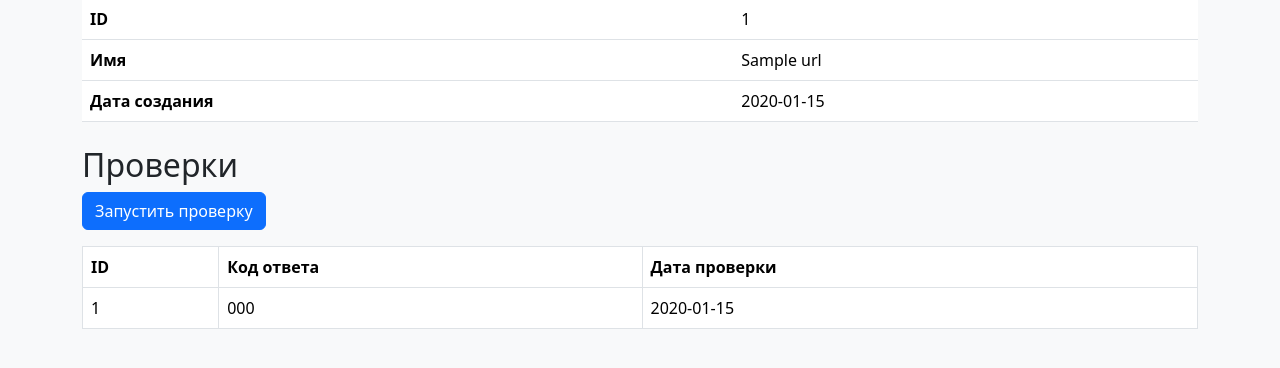
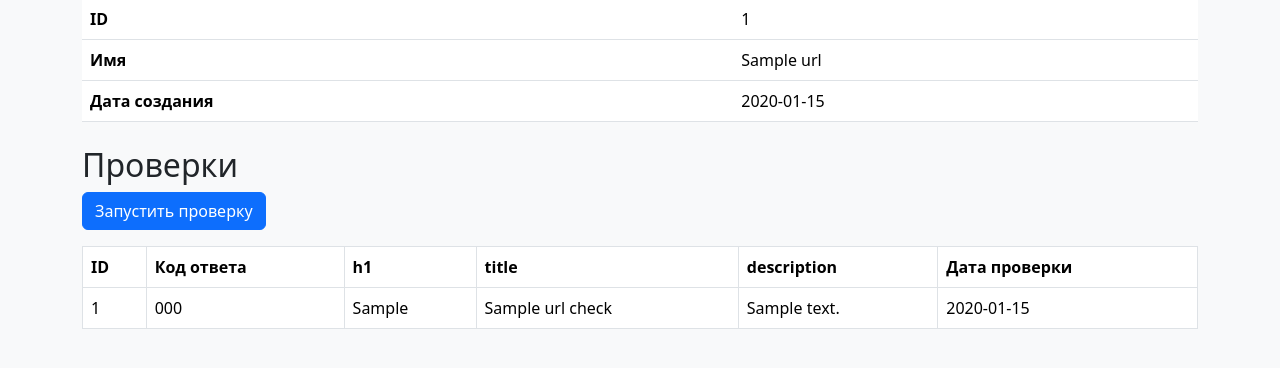
Before and after one commit to VVP04/python-project-83, a Flask app: page /urls/1 in a window 1280 px wide. Shown: the part 153-521 px from the top of the page. Run offline with Flask 3, Linux system fonts and the light colour scheme; a database or web service that is not in the repository returns one stand-in record (values such as "Sample title"); some libraries are stand-ins or nearby versions.

Commit message:
feat: add SEO analysis (h1, title, description)

```diff
--- a/page_analyzer/app.py
+++ b/page_analyzer/app.py
@@ -2,6 +2,7 @@ import logging
 import os
 from datetime import datetime
 from urllib.parse import urlparse
+from bs4 import BeautifulSoup
 
 import psycopg2
 import requests
@@ -141,13 +142,19 @@ def show_url(id):
             return redirect(url_for('index'))
 
         checks = execute_db_query(
-            """SELECT id, status_code, created_at
-            FROM url_checks
-            WHERE url_id = %s
-            ORDER BY created_at DESC""",
-            (id,),
-            fetch=True
-        )
+            """SELECT
+                    id,
+                    status_code,
+                    h1,
+                    title,
+                    description,
+                    created_at
+                FROM url_checks
+                WHERE url_id = %s
+                ORDER BY created_at DESC""",
+                (id,),
+                fetch=True
+            )
 
         logger.info(f"Successfully retrieved URL details for ID: {id}")
         return render_template('url.html', url=url, checks=checks or [])
@@ -202,13 +209,29 @@ def check_url(id):
             )
             response.raise_for_status()
 
+            soup = BeautifulSoup(response.text, 'html.parser')
+
+            h1 = soup.find('h1')
+            title = soup.find('title')
+            meta_description = soup.find('meta', attrs={'name': 'description'})
+
             execute_db_query(
                 """INSERT INTO url_checks (
                     url_id,
                     status_code,
+                    h1,
+                    title,
+                    description,
                     created_at
-                ) VALUES (%s, %s, %s)""",
-                (url.id, response.status_code, datetime.now())
+                ) VALUES (%s, %s, %s, %s, %s, %s)""",
+                (
+                    url.id,
+                    response.status_code,
+                    h1.get_text().strip() if h1 else None,
+                    title.get_text().strip() if title else None,
+                    meta_description.get('content') if meta_description else None,
+                    datetime.now()
+                )
             )
 
             flash('Страница успешно проверена', 'success')
--- a/page_analyzer/templates/url.html
+++ b/page_analyzer/templates/url.html
@@ -33,6 +33,9 @@
         <tr>
           <th>ID</th>
           <th>Код ответа</th>
+          <th>h1</th>
+          <th>title</th>
+          <th>description</th>
           <th>Дата проверки</th>
         </tr>
       </thead>
@@ -41,7 +44,10 @@
           <tr>
             <td>{{ check.id }}</td>
             <td>{{ check.status_code if check.status_code else '' }}</td>
-            <td>{{ check.created_at.strftime('%Y-%m-%d') }}</td>
+            <td>{{ check.h1 if check.h1 else '' }}</td>
+            <td>{{ check.title if check.title else '' }}</td>
+            <td>{{ check.description if check.description else '' }}</td>
+            <td>{{ check.created_at.strftime('%Y-%m-%d') if check.created_at else '' }}</td>
           </tr>
         {% endfor %}
       </tbody>
--- a/pyproject.toml
+++ b/pyproject.toml
@@ -6,6 +6,7 @@ authors = [{name = "Vladimir Plesovskih", email = "vova.plesovkikh@gmail.com"}]
 readme = "README.md"
 requires-python = ">=3.12"
 dependencies = [
+    "beautifulsoup4>=4.13.4",
     "flask>=3.1.1",
     "gunicorn>=23.0.0",
     "psycopg2-binary>=2.9.10",
```
Also changed, not shown: 1 other file.
